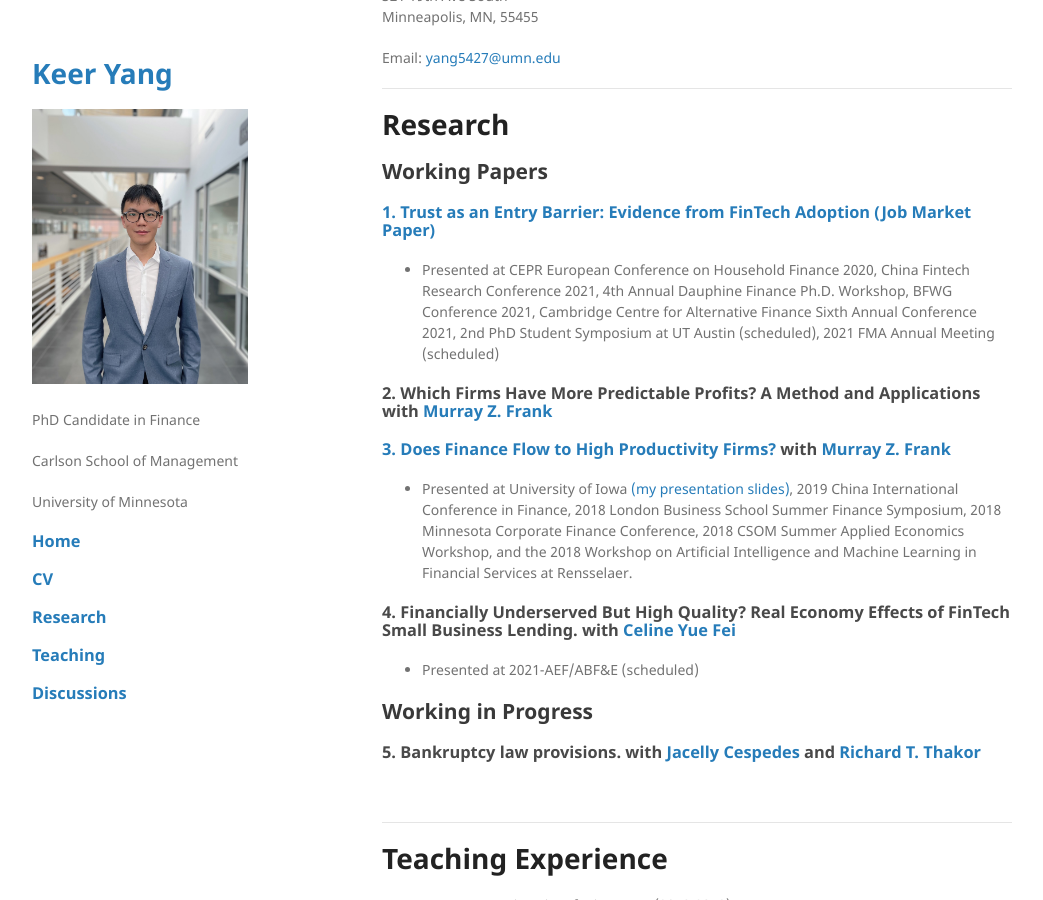
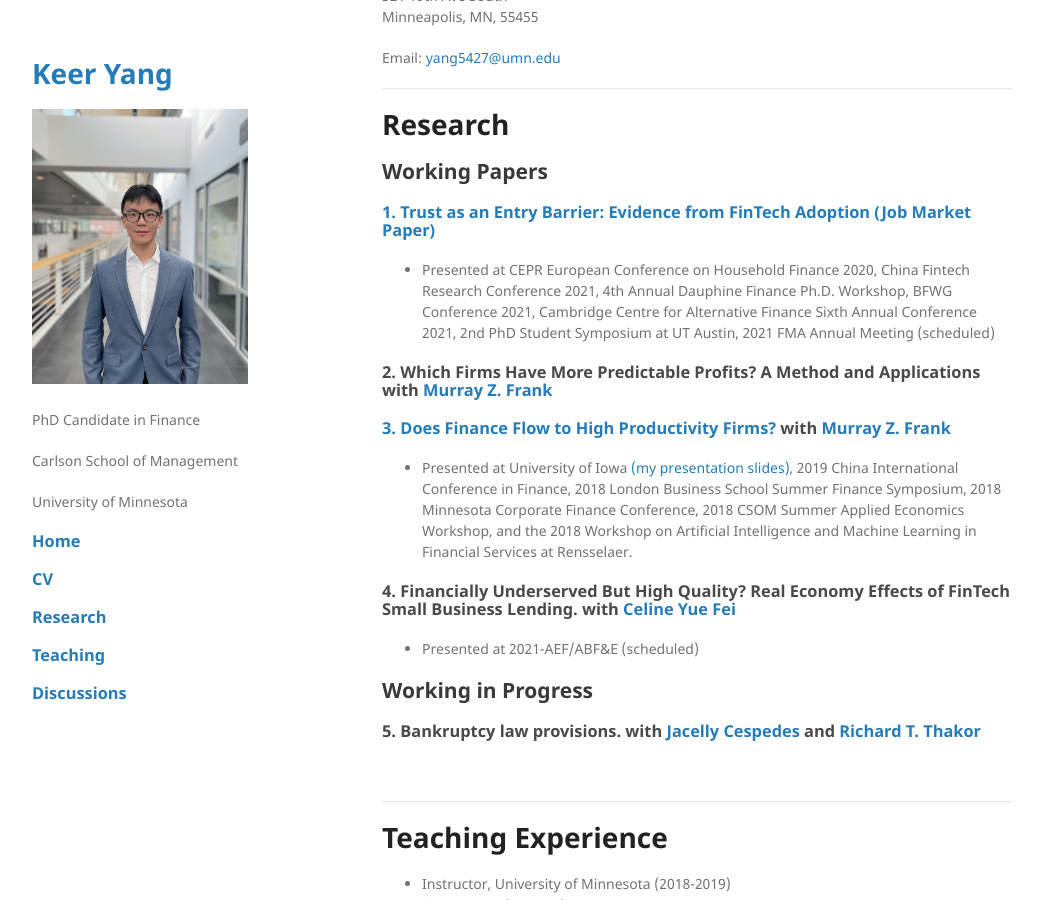
Before and after one commit to keeryang/keeryang.github.io, a Jekyll site: the page built from index.md, in a window 1280 px wide and 900 px high, scrolled down 369 px. Shown: the whole window, without its empty margins (118-1161 px from the left). Built offline with Jekyll 4.4.1, drawn with Linux system fonts in a browser that asks for light colours; the repository's description, which GitHub fills in, is left out; our own code applies the rules of GitHub Pages for plain Markdown files.

Commit message:
Update index.md

```diff
--- a/index.md
+++ b/index.md
@@ -29,7 +29,7 @@
 ## Working Papers
 
 ### [1. Trust as an Entry Barrier: Evidence from FinTech Adoption (Job Market Paper)](./papers/TrustFinTech_2021June.pdf)
-*   Presented at CEPR European Conference on Household Finance 2020, China Fintech Research Conference 2021, 4th Annual Dauphine Finance Ph.D. Workshop, BFWG Conference 2021, Cambridge Centre for Alternative Finance Sixth Annual Conference 2021, 2nd PhD Student Symposium at UT Austin (scheduled), 2021 FMA Annual Meeting (scheduled)
+*   Presented at CEPR European Conference on Household Finance 2020, China Fintech Research Conference 2021, 4th Annual Dauphine Finance Ph.D. Workshop, BFWG Conference 2021, Cambridge Centre for Alternative Finance Sixth Annual Conference 2021, 2nd PhD Student Symposium at UT Austin, 2021 FMA Annual Meeting (scheduled)
 
 ### 2. Which Firms Have More Predictable Profits? A Method and Applications with [Murray Z. Frank](https://mzfrank.github.io/myweb/)
 
```
